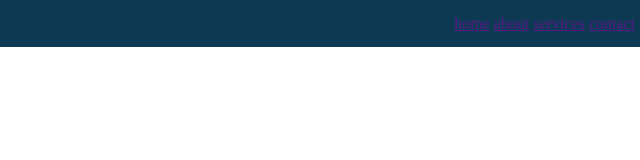
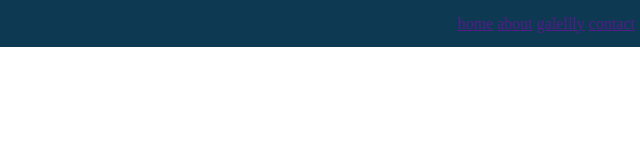
Before and after one commit to nathanael250/sol-company, a plain HTML site: page home.html in a window 1280 px wide. Shown: the full height of the page, 640-1280 px from the left. Drawn offline with Linux system fonts and the light colour scheme.

Commit message:
changed the file name of webpage

```diff
--- a/index.html
+++ b/home.html
@@ -17,7 +17,7 @@
             <div id="links">
                 <a href="">home</a>
                 <a href="">about</a>
-                <a href="">services</a>
+                <a href="">galellly</a>
                 <a href="">contact</a>
             </div>
         </div>
```
